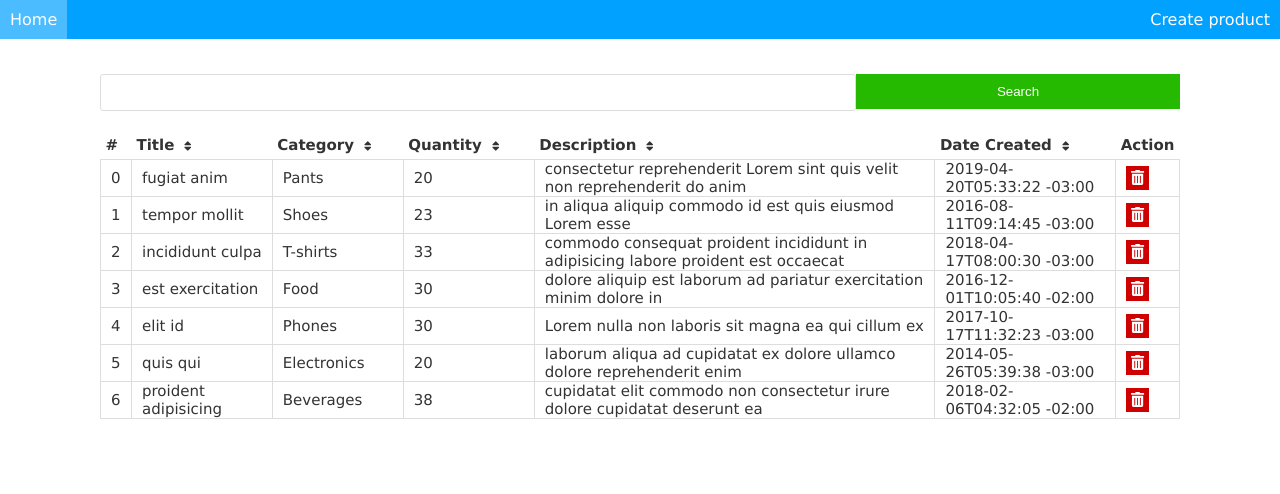
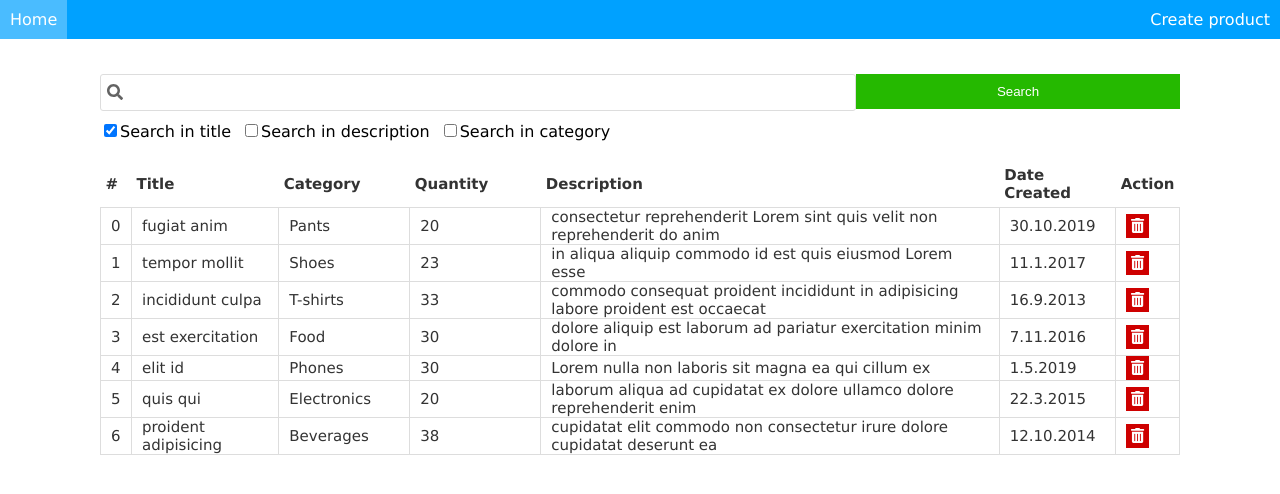
Before and after one commit to antonnes/reactTest, a React (Create React App) app: page / in a window 1280 px wide. Shown: the top 494 px of the page. Built offline with nearby package versions, Linux system fonts and the light colour scheme.

Commit message:
fixed dates, improved filtering

```diff
--- a/src/App.css
+++ b/src/App.css
@@ -51,7 +51,7 @@ button.btn-submit.danger {
 button.btn-cancel {
   background: #ddd;
 }
-input,
+input:not([type="checkbox"]),
 select,
 textarea {
   width: 100%;
@@ -66,11 +66,19 @@ textarea {
 input:focus {
   outline: none;
 }
+.form-group {
+  margin-bottom: 15px;
+}
 label {
+  user-select: none;
+}
+.form-group label {
   width: 100%;
   margin-bottom: 3px;
   display: inline-block;
 }
-.form-group {
-  margin-bottom: 15px;
+.clearfix::after {
+    content: "";
+    display: table;
+    clear: both;
 }
--- a/src/components/datagrid/datagrid.css
+++ b/src/components/datagrid/datagrid.css
@@ -42,16 +42,39 @@
     user-select: none;
 }
 .control-panel input {
-    width: 70%;
-    float: left;
+    padding-left: 27px;
+    padding-right: 27px;
 }
 .control-panel button {
     width: 30%;
     float: right;
 }
-.control-panel::after {
-    content: "";
-    display: table;
-    clear: both;
+.search-box {
+    position: relative;
+    width: 70%;
+    float: left;
+}
+.search-box .icon {
+    position: absolute;
+    top: 9px;
+    padding: 0px;
+    color: #636363;
+}
+.control-panel .icon {
+    position: absolute;
+}
+.control-panel .icon.search {
+    left: 7px;
+}
+.control-panel .icon.clear {
+    right: 7px;
+}
+.control-panel {
     margin-bottom: 25px;
 }
+.search-options {
+    margin-top: 10px;
+}
+.search-options label {
+    margin-right: 10px;
+}
--- a/src/components/datagrid/datagrid.js
+++ b/src/components/datagrid/datagrid.js
@@ -2,15 +2,14 @@ import React from 'react';
 import ReactDOM from 'react-dom';
 import './datagrid.css';
 import Data from '../../data/mockup.json';
-import Popover from '../popover/popover';
 
 // Plugins
 import Modal from 'react-modal';
 import { FontAwesomeIcon } from '@fortawesome/react-fontawesome';
 import { library } from "@fortawesome/fontawesome-svg-core";
-import { faEllipsisV, faSort, faSortUp, faSortDown, faTrashAlt } from '@fortawesome/free-solid-svg-icons';
+import { faEllipsisV, faSort, faSortUp, faSortDown, faTrashAlt, faTimes, faSearch } from '@fortawesome/free-solid-svg-icons';
 
-library.add(faEllipsisV, faSort, faSortUp, faSortDown, faTrashAlt);
+library.add(faEllipsisV, faSort, faSortUp, faSortDown, faTrashAlt, faTimes, faSearch);
 
 Modal.setAppElement('#root');
 
@@ -18,62 +17,135 @@ class Datagrid extends React.Component {
 
     constructor() {
         super();
-
+        const products = Data.map((product) => {
+            product.creationDate = this.FormatDate(product.creationDate);
+            return product;
+        });
         this.state = {
             showModal: false,
             indexToDelete: null,
-      fields: {
-          Id: null,
-          title: null,
-          category: null,
-          quantity: null,
-          description: null,
-          createdDate: null
-      },
-      products: Data.map((product) => {
-          //product.createdDate = new Intl.DateTimeFormat('en-US').format(new Date(product.createdDate)).join(" - ");
-          return product;
-      })
+            searchString: '',
+            clearVisible: false,
+            searchInTitle: true,
+            searchInDescription: false,
+            searchInCategory: false,
+            products: products,
+            filteredProducts: products
         };
-    this.handleOpenModal = this.handleOpenModal.bind(this);
-    this.handleCloseModal = this.handleCloseModal.bind(this);
+        this.OpenModal = this.OpenModal.bind(this);
+        this.CloseModal = this.CloseModal.bind(this);
+        this.ClearFilter = this.ClearFilter.bind(this);
+        this.CheckBoxChanged = this.CheckBoxChanged.bind(this);
     }
     componentDidMount () {
         const products = this.props.products;
         console.log(this.props);
     }
-  handleOpenModal (index) {
+    OpenModal (index) {
         this.setState({ showModal: true, indexToDelete: index });
     }
-  handleCloseModal () {
+    CloseModal () {
         this.setState({ showModal: false, indexToDelete: null });
     }
-  handleOutsideClick(e) {
-    // ignore clicks on the component itself
-    if (this.node.contains(e.target)) {
-      return;
+    DeleteProduct() {
+        let products = [...this.state.products];
+        let filteredProducts = [...this.state.filteredProducts];
+        products.splice(this.state.indexToDelete,1);
+        filteredProducts.splice(this.state.indexToDelete,1);
+        this.setState({products: products, filteredProducts: filteredProducts});
+        this.CloseModal();
+    }
+    Filter() {
+        let searchString = this.state.searchString;
+        if(searchString != null) {
+            let result = this.state.products.filter(product => {
+                let searchOptions = {title: this.state.searchInTitle, description: this.state.searchInDescription, category: this.state.searchInCategory};
+                for (let index in searchOptions) {
+                    if(product[index].includes(searchString)) {
+                        return product;
+                    }
+                }
+            });
+            this.setState({
+                filteredProducts: result
+            });
+        } else {
+            this.setState({
+                filteredProducts: this.state.products
+            });
         }
 
-    this.handleClick();
     }
-  deleteProduct() {
-      console.log(this.state.indexToDelete);
-      let products = [...this.state.products];
-      products.splice(this.state.indexToDelete,1);
-      this.setState({products: products});
-      this.handleCloseModal();
+    ClearFilter() {
+        this.setState({
+            filteredProducts: this.state.products,
+            searchString: ''
+        });
     }
-  filter(string) {
-      let result = this.state.products.filter(product => product.title.includes('tempor'));
-      this.setState({
-        products: result
-    });
+    changeHandler(key) {
+
+        return function (e) {
+            var state = {};
+            state[key] = e.target.value;
+            this.setState(state);
+        }.bind(this);
+
+    }
+    CheckBoxChanged(key) {
+         return function (e) {
+            var state = {};
+            state[key] = !this.state[key];
+            this.setState(state);
+        }.bind(this);
+
+    }
+    FormatDate(date) {
+        let year = new Date(date).getFullYear();
+        let month =  new Date(date).getMonth();
+        let day =  new Date(date).getDate();
+        return `${day}.${month}.${year}`;
     }
   render() {
     return <React.Fragment>
     <div className="control-panel">
-        <input type="text"/>
-        <button className="btn-submit" onClick={() => {this.filter()}}>Search</button>
+        <div className="clearfix">
+            <div className="search-box">
+                <span className="icon search">
+                    <FontAwesomeIcon icon="search"/>
+                </span>
+                <input type="text" value={this.state.searchString} onChange={this.changeHandler('searchString')}/>
+                {this.state.searchString && <span className="icon clear" onClick={this.ClearFilter}>
+                    <FontAwesomeIcon icon="times"/>
+                </span> }
+            </div>
+            <button className="btn-submit" onClick={() => {this.Filter()}}>Search</button>
+        </div>
+        <div className="search-options">
+            <label>
+                <input
+                    type="checkbox"
+                    checked={this.state.searchInTitle}
+                    onChange={this.CheckBoxChanged('searchInTitle')}
+                />
+                <span>Search in title</span>
+            </label>
+            <label>
+                <input
+                    type="checkbox"
+                    checked={this.state.searchInDescription}
+                    onChange={this.CheckBoxChanged('searchInDescription')}
+                />
+                <span>Search in description</span>
+            </label>
+            <label>
+                <input
+                    type="checkbox"
+                    checked={this.state.searchInCategory}
+                    onChange={this.CheckBoxChanged('searchInCategory')}
+                />
+                <span>Search in category</span>
+            </label>
+        </div>
     </div>
     <table className="datagrid">
         <thead>
@@ -81,35 +153,17 @@ class Datagrid extends React.Component {
                 <th>#</th>
                 <th>
                     Title
-                    <span className="sort-icon">
-                        <FontAwesomeIcon icon="sort"/>
-                    </span>
                 </th>
-                <th onClick={() => {this.sort('category')}}>
+                <th>
                     Category
-                    <span className="sort-icon">
-                        {this.state.fields.category == null && <FontAwesomeIcon icon="sort"/>}
-                        {this.state.fields.category == 'ASC' && <FontAwesomeIcon icon="sort-up"/>}
-                        {this.state.fields.category == 'DESC' && <FontAwesomeIcon icon="sort-down"/>}
-                    </span>
                 </th>
                 <th>
                     Quantity
-                    <span className="sort-icon">
-                        <FontAwesomeIcon icon="sort"/>
-                    </span>
                 </th>
-                <th
-                    >Description
-                    <span className="sort-icon">
-                        <FontAwesomeIcon icon="sort"/>
-                    </span>
+                <th>Description
                 </th>
                 <th>
                     Date Created
-                    <span className="sort-icon">
-                        <FontAwesomeIcon icon="sort"/>
-                    </span>
                 </th>
                 <th>
                     Action
@@ -117,7 +171,7 @@ class Datagrid extends React.Component {
             </tr>
         </thead>
         <tbody>
-            {this.state.products.map((product, index) => {
+            {this.state.filteredProducts.map((product, index) => {
                 return <tr key={product.Id}>
                 <td>{product.Id} </td>
                 <td>{product.title}</td>
@@ -126,7 +180,7 @@ class Datagrid extends React.Component {
                 <td>{product.description}</td>
                 <td>{product.creationDate}</td>
                 <td>
-                    <span className="btn-delete" onClick={() => this.handleOpenModal(index)}><FontAwesomeIcon icon="trash-alt"/></span>
+                    <span className="btn-delete" onClick={() => this.OpenModal(index)}><FontAwesomeIcon icon="trash-alt"/></span>
                 </td>
             </tr>
             })}
@@ -145,8 +199,8 @@ class Datagrid extends React.Component {
         </div>
         <div className="modal-footer">
             <div className="float-right">
-                <button className="btn-submit danger" onClick={() => {this.deleteProduct()}}>Ok</button>
-                <button className="btn-cancel" onClick={this.handleCloseModal}>Cancel</button>
+                <button className="btn-submit danger" onClick={() => {this.DeleteProduct()}}>Ok</button>
+                <button className="btn-cancel" onClick={this.CloseModal}>Cancel</button>
             </div>
         </div>
     </Modal>
--- a/src/data/mockup.json
+++ b/src/data/mockup.json
@@ -5,7 +5,7 @@
         "category": "Pants",
         "quantity": 20,
         "description": "consectetur reprehenderit Lorem sint quis velit non reprehenderit do anim",
-        "creationDate": "2019-04-20T05:33:22 -03:00"
+        "creationDate": "2019-11-30T11:06:00.000Z"
     },
     {
         "Id": 1,
@@ -13,7 +13,7 @@
         "category": "Shoes",
         "quantity": 23,
         "description": "in aliqua aliquip commodo id est quis eiusmod Lorem esse",
-        "creationDate": "2016-08-11T09:14:45 -03:00"
+        "creationDate": "2017-02-11T07:12:00.000Z"
     },
     {
         "Id": 2,
@@ -21,7 +21,7 @@
         "category": "T-shirts",
         "quantity": 33,
         "description": "commodo consequat proident incididunt in adipisicing labore proident est occaecat",
-        "creationDate": "2018-04-17T08:00:30 -03:00"
+        "creationDate": "2013-10-16T00:00:00.000Z"
     },
     {
         "Id": 3,
@@ -29,7 +29,7 @@
         "category": "Food",
         "quantity": 30,
         "description": "dolore aliquip est laborum ad pariatur exercitation minim dolore in",
-        "creationDate": "2016-12-01T10:05:40 -02:00"
+        "creationDate": "2016-12-07T01:11:00.000Z"
     },
     {
         "Id": 4,
@@ -37,7 +37,7 @@
         "category": "Phones",
         "quantity": 30,
         "description": "Lorem nulla non laboris sit magna ea qui cillum ex",
-        "creationDate": "2017-10-17T11:32:23 -03:00"
+        "creationDate": "2019-06-01T00:05:00.000Z"
     },
     {
         "Id": 5,
@@ -45,7 +45,7 @@
         "category": "Electronics",
         "quantity": 20,
         "description": "laborum aliqua ad cupidatat ex dolore ullamco dolore reprehenderit enim",
-        "creationDate": "2014-05-26T05:39:38 -03:00"
+        "creationDate": "2015-04-22T09:30:00.000Z"
     },
     {
         "Id": 6,
@@ -53,6 +53,6 @@
         "category": "Beverages",
         "quantity": 38,
         "description": "cupidatat elit commodo non consectetur irure dolore cupidatat deserunt ea",
-        "creationDate": "2018-02-06T04:32:05 -02:00"
+        "creationDate": "2014-11-12T00:09:00.000Z"
     }
 ]
```
Also changed, not shown: src/components/popover/popover.css (deleted, +0 -12 lines), src/components/popover/popover.js (deleted, +0 -17 lines). Lines whose indentation alone changed are shown as unchanged.
